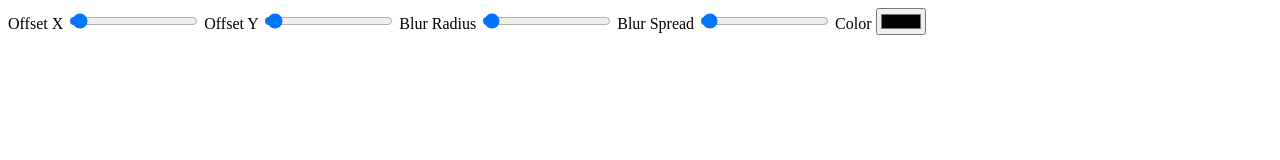
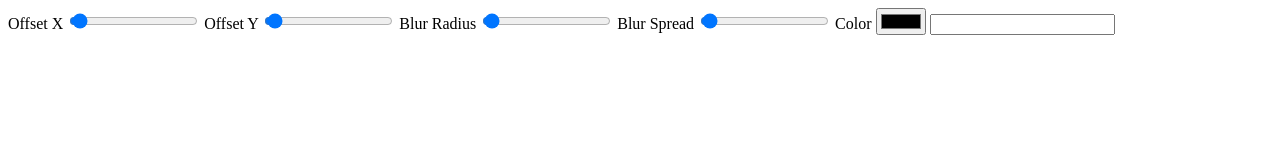
Before and after one commit to HanningtoneM/Box-shadow-generator, a plain HTML site: page index.html in a window 1280 px wide. Drawn offline with Linux system fonts and the light colour scheme.

Commit message:
Add css value readonly

```diff
--- a/index.html
+++ b/index.html
@@ -18,6 +18,7 @@
         <input title="Blur Spread" class="blur-spread" type="range" min="0" max="100" value="2">
         <label>Color</label>
         <input title="Color" class="color" type="color" value="#000000">
+        <input title="css value" class="css-value" type="text" onclick="this.select()" readonly>
     </div>
 </body>
 </html>
```
